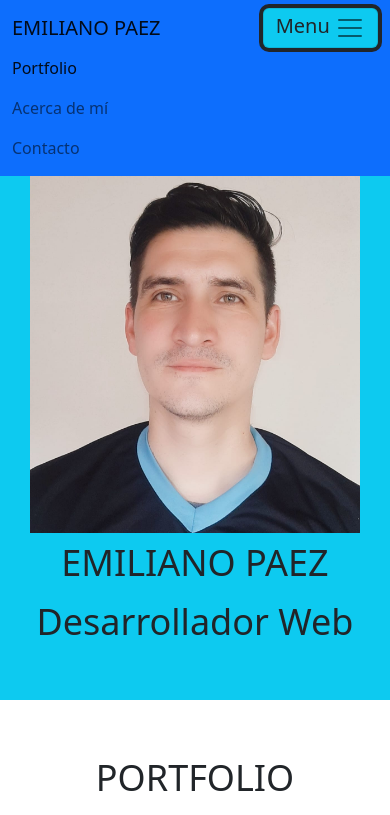
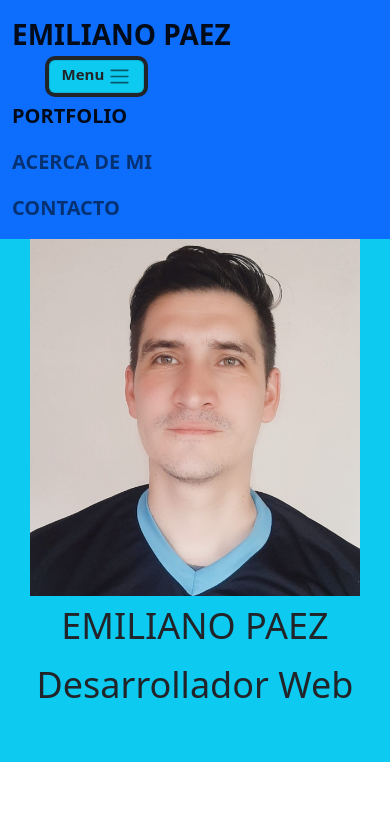
Before and after one commit to emipaez5/portfolio, a plain HTML site: page index.html in a window 390 px wide. Both pictures are taken after a click on the button "Menu". Shown: the top 815 px of the page. Drawn offline with nearby package versions, Linux system fonts and the light colour scheme.

Commit message:
Optimizando estilos

```diff
--- a/index.html
+++ b/index.html
@@ -12,20 +12,20 @@
 <body>
     <nav class="navbar navbar-expand-lg bg-primary">
         <div class="container-fluid">
-          <a class="navbar-brand" href="#">EMILIANO PAEZ</a>
-          <button class="navbar-toggler bg-info text-dark" type="button" data-bs-toggle="collapse" data-bs-target="#navbarNav" aria-controls="navbarNav" aria-expanded="false" aria-label="Toggle navigation">Menu
+          <a class="navbar-brand nombre" href="#">EMILIANO PAEZ</a>
+          <button class="navbar-toggler bg-info text-dark menu" type="button" data-bs-toggle="collapse" data-bs-target="#navbarNav" aria-controls="navbarNav" aria-expanded="false" aria-label="Toggle navigation">Menu
             <span class="navbar-toggler-icon"></span>
           </button>
-          <div class="collapse navbar-collapse" id="navbarNav">
+          <div class="collapse navbar-collapse items" id="navbarNav">
             <ul class="navbar-nav">
               <li class="nav-item">
-                <a class="nav-link active" aria-current="page" href="#">Portfolio</a>
+                <a class="nav-link active" aria-current="page" href="#">PORTFOLIO</a>
               </li>
               <li class="nav-item">
-                <a class="nav-link" href="#">Acerca de mí</a>
+                <a class="nav-link" href="#">ACERCA DE MI</a>
               </li>
               <li class="nav-item">
-                <a class="nav-link" href="#">Contacto</a>
+                <a class="nav-link" href="#">CONTACTO</a>
               </li>
             </ul>
           </div>
@@ -59,7 +59,7 @@
         <br><br>
         <h2 class="acercaDeMi">ACERCA DE MI</h2>
         <br>
-        <p class="lead">Soy un apasionado de la programación web. He estado estudiando programación web durante los últimos 2 años y he adquirido habilidades en HTML, CSS, JS y Bootstrap. Me encanta crear sitios web y aplicaciones que sean atractivos y fáciles de usar. Siempre estoy buscando nuevos desafíos y oportunidades para aprender más sobre el desarrollo web..</p>
+        <p class="lead">Soy un apasionado de la programación web. Estudio programación web hace mas de 3 años y tengo habilidades en HTML, CSS, JS y Bootstrap. Me encanta crear sitios web y aplicaciones que sean atractivos y fáciles de usar. Siempre estoy buscando nuevos desafíos y oportunidades para aprender más sobre el desarrollo web..</p>
         <br><br>
       </div>
       <br>
@@ -71,7 +71,7 @@
         <br>
         <form action="https://formspree.io/f/xwkgverk" method="post">
             <div class="mb-3">
-                <label for="exampleInputEmail1" class="form-label">Nombre y apellido</label>
+                <label for="exampleInputEmail1" class="form-label">Nombre y Apellido</label>
                 <input type="text" class="form-control" id="exampleInputEmail1" aria-describedby="emailHelp" name="nombre">
               </div>
             <div class="mb-3">
--- a/styles.css
+++ b/styles.css
@@ -1,6 +1,9 @@
-/* body {
-    color: white;
-} */
+*{
+font-weight: bold;
+}
+.items{
+    padding-left: 250PX;
+}
 .foto {
     width: 329.39px;
     height: 357.3px;
@@ -14,8 +17,15 @@ h2 {
     flex-direction: column;
     align-items: center;
 }
+.nombre {
+font-size: 28px;
+font-weight: bold;
+
+}
+.nav-item {
+    font-size: 20px;
+    }
 a {
-    font-size: 50%;
     text-decoration: none;
 }
 .imgportfolio {
@@ -30,6 +40,9 @@ a {
     display: flex;
     flex-direction: column;
     width: 80%;
+}
+.form-label {
+    font-size: 24px;
 }
 .contacto {
     display: flex;
@@ -78,7 +91,7 @@ footer {
     width: 10%;
 }
 .numero {
-    font-size: 3em;
+    font-size: 16px;
     color: #212529;
     margin: 0.5em
 }
@@ -97,6 +110,11 @@ footer {
     display: flex;
     flex-wrap: wrap;
 }
+@media (max-width: 991px) {
+    .items {
+        padding-left: 0px;
+    }
+  }
 @media (max-width: 768px) {
     h2 {
         font-size: 36px;
@@ -115,3 +133,11 @@ footer {
         max-width: 100%;
     }
   }
+  @media (max-width: 425px) {
+    .menu{
+        font-size: 15px;
+    }
+    .container-fluid{
+        padding: auto;
+    }
+  }
```
